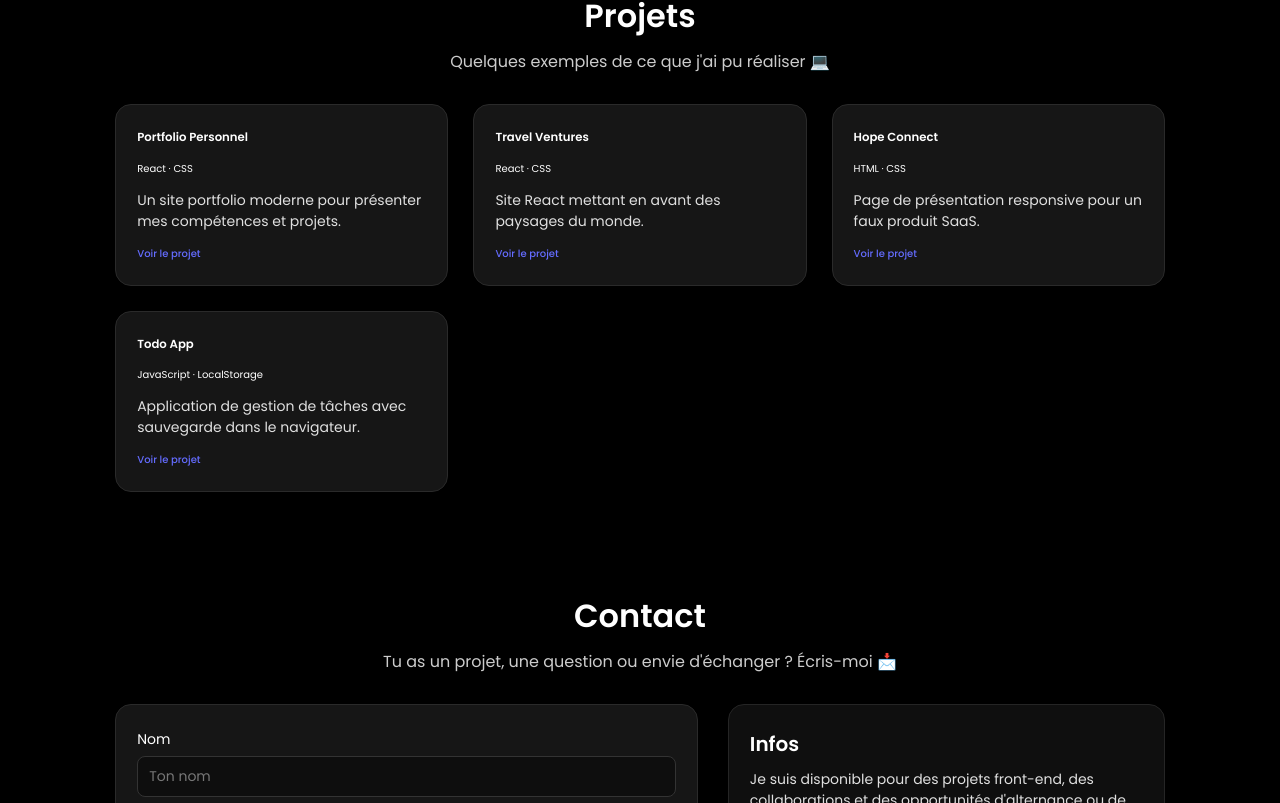
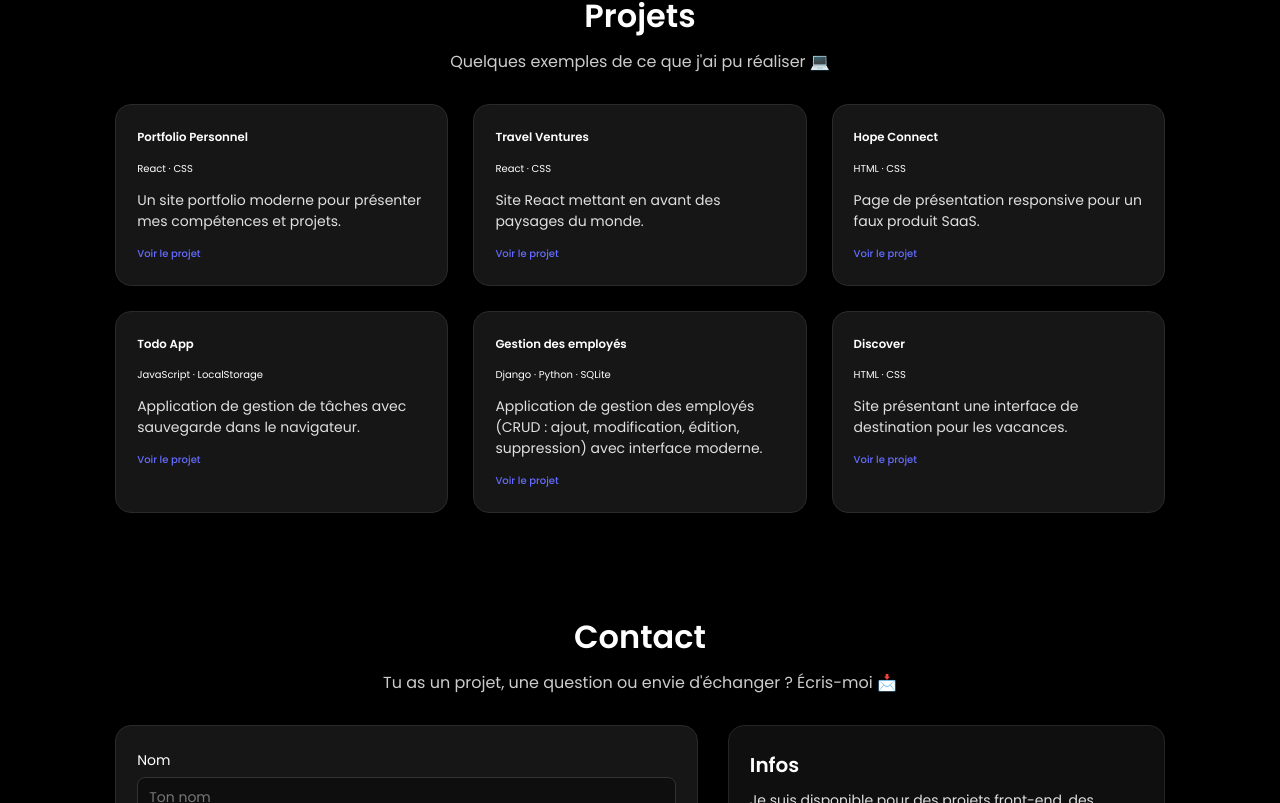
Before and after one commit to EmileSch19/portfolio-emile, a React (Vite) app: page / in a window 1280 px wide. Shown: the part 1658-2461 px from the top of the page. Built offline with nearby package versions, Linux system fonts and the light colour scheme.

Commit message:
modification légères

```diff
--- a/src/components/Home.jsx
+++ b/src/components/Home.jsx
@@ -1,5 +1,5 @@
 // src/components/Home.jsx
-import profilImg from "../assets/emile.jpg";
+import profilImg from "../assets/Profil_Linkedin.png";
 
 export default function Home() {
   return (
--- a/src/components/Projects.jsx
+++ b/src/components/Projects.jsx
@@ -24,12 +24,24 @@ const projects = [
     desc: 'Application de gestion de tâches avec sauvegarde dans le navigateur.',
     link: 'https://emilesch19.github.io/ToDoLisit/',
   },
-  /*{
-    title: 'Sans-habris',
+ {
+  title: 'Gestion des employés',
+  tech: 'Django · Python · SQLite',
+  desc: 'Application de gestion des employés (CRUD : ajout, modification, édition, suppression) avec interface moderne.',
+  link: 'https://github.com/EmileSch19/django-gestion-employes',
+},
+{
+    title: 'Discover',
     tech: 'HTML · CSS',
-    desc: 'Page de présentation responsive pour un faux produit SaaS.',
-    link: 'https://emilesch19.github.io/sans_habris/',
-  },*/
+    desc: "Site présentant une interface de destination pour les vacances.",
+    link: 'https://discover-jet.vercel.app/',
+  }
+/*{
+  title:
+  tech:
+  desc:
+  link:
+}*/
 ];
 
 export default function Projects() {
```
Also changed, not shown: src/assets/Profil_Linkedin.png (added), src/assets/emile.jpg (deleted).
